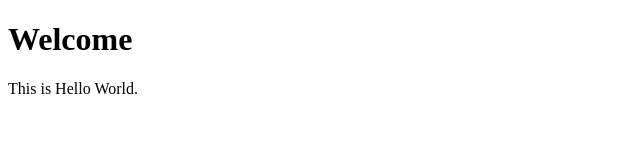
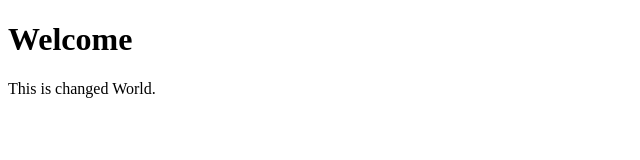
Before and after one commit to RIMSHAN-F/GitAssignment, a plain HTML site: page index.html in a window 1280 px wide. Shown: the full height of the page, 0-640 px from the left. Drawn offline with Linux system fonts and the light colour scheme.

Commit message:
Updated homepage

```diff
--- a/index.html
+++ b/index.html
@@ -5,6 +5,6 @@
 </head>
 <body>
     <h1>Welcome</h1>
-    <p>This is Hello World.</p>
+    <p>This is changed World.</p>
 </body>
 </html>
```
